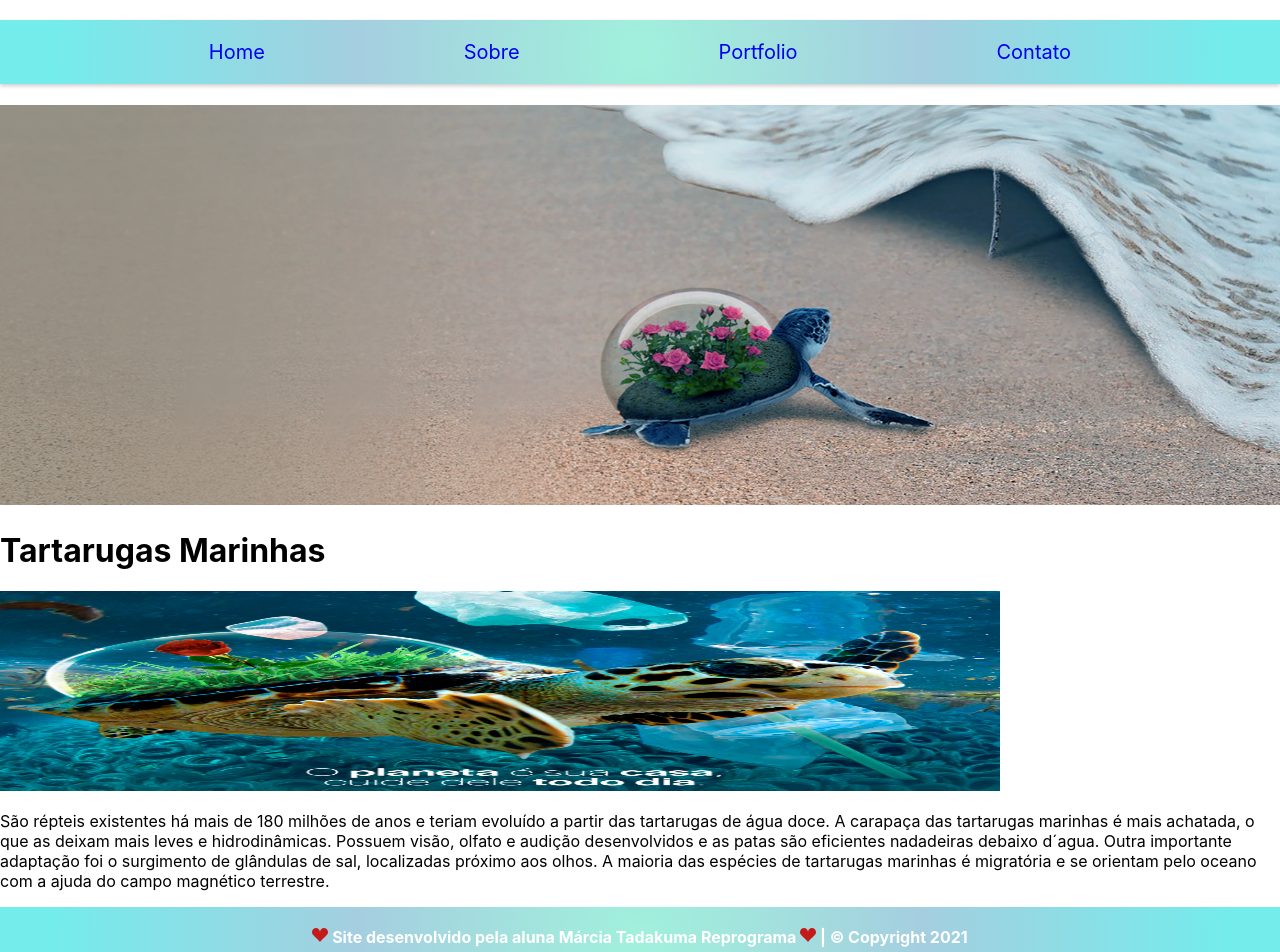
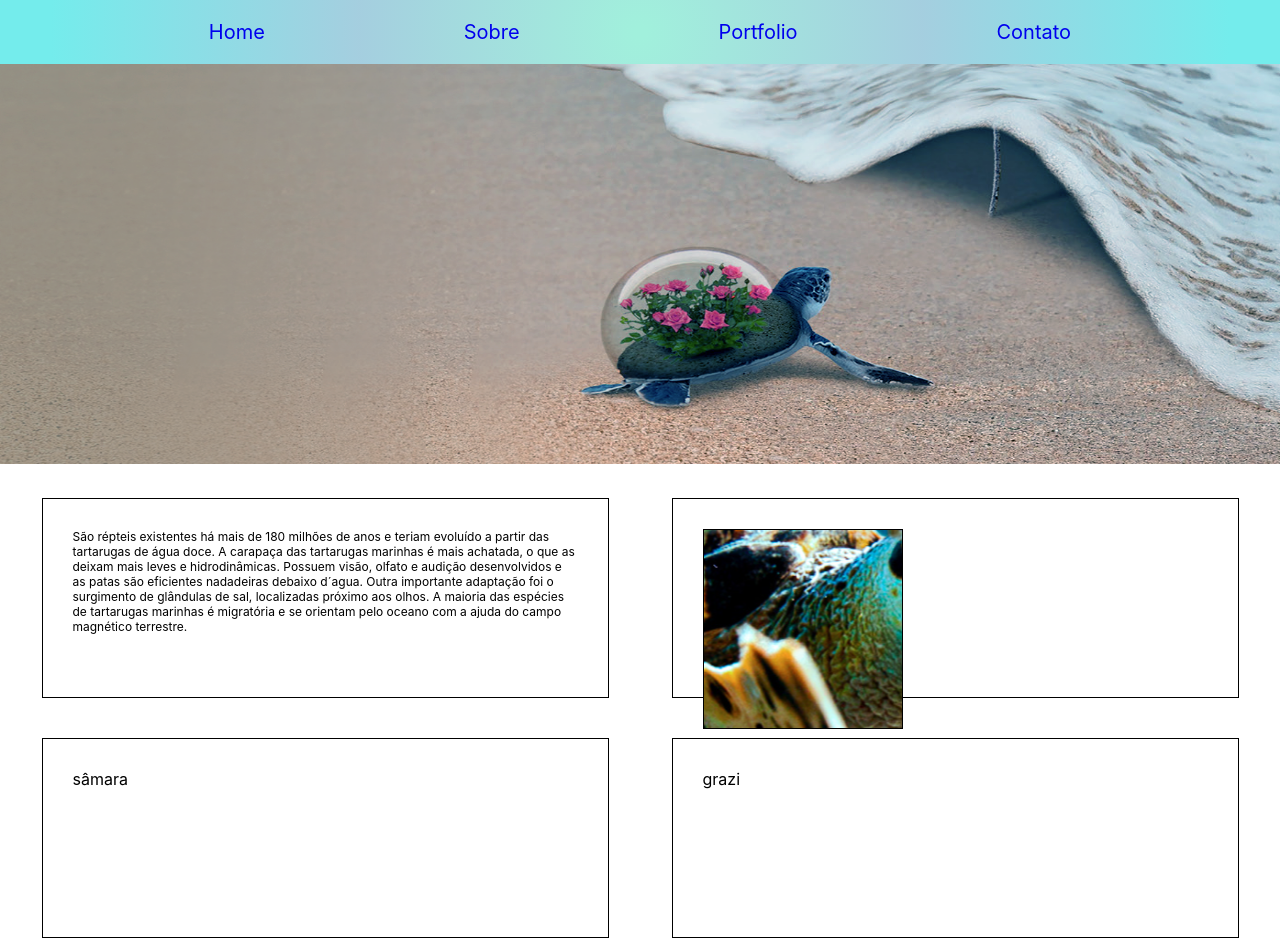
Before and after one commit to Marciatkm/projeto-finale-reprograma, a React (Create React App) app: page / in a window 1280 px wide. Shown: the top 952 px of the page. Built offline with nearby package versions, Linux system fonts and the light colour scheme.

Commit message:
:dizzy_face:

```diff
--- a/src/componentes/Conteudo/Conteudo.jsx
+++ b/src/componentes/Conteudo/Conteudo.jsx
@@ -6,20 +6,19 @@ import Imagens from "../Imagens/Imagens"
 const Conteudo = () => {
     return(
         <>
+        <div class="container">
+        <div class="child"><p className=" primeiro-paragrafro">São répteis existentes há mais de 180 milhões de anos e teriam evoluído a partir das tartarugas de água doce. A carapaça das tartarugas marinhas é mais achatada, o que as deixam mais leves e hidrodinâmicas. Possuem visão, olfato e audição desenvolvidos e as patas são eficientes nadadeiras debaixo d´agua. Outra importante adaptação foi o surgimento de glândulas de sal, localizadas próximo aos olhos. A maioria das espécies de tartarugas marinhas é migratória e se orientam pelo oceano com a ajuda do campo magnético terrestre.</p>
 
-           <h1 className="titulo">Tartarugas Marinhas</h1>
+        </div>
+        <div class="child"><div className="turtle-img"></div></div>
+        <div class="child">sâmara</div>
+        <div class="child">grazi</div>
+    </div>
 
 
 
-               <div  className=" container">
-
-               <Imagens className="imagem" image={Planeta} ></Imagens>
-
-               <p className=" primeiro-paragrafro">São répteis existentes há mais de 180 milhões de anos e teriam evoluído a partir das tartarugas de água doce. A carapaça das tartarugas marinhas é mais achatada, o que as deixam mais leves e hidrodinâmicas. Possuem visão, olfato e audição desenvolvidos e as patas são eficientes nadadeiras debaixo d´agua. Outra importante adaptação foi o surgimento de glândulas de sal, localizadas próximo aos olhos. A maioria das espécies de tartarugas marinhas é migratória e se orientam pelo oceano com a ajuda do campo magnético terrestre.</p>
 
 
-
-                </div>
 
         </>
 
--- a/src/componentes/Conteudo/conteudo.styles.css
+++ b/src/componentes/Conteudo/conteudo.styles.css
@@ -1,5 +1,39 @@
-.imagem{
+*{
+    margin: 0;
+    padding: 0;
+    box-sizing: border-box;
+}
+.container{
+    height: 100%;
     display: flex;
-    width: 65px;
-    height: 64px;
+    padding: 10px;
+    flex-direction: row;
+    flex-wrap: wrap;
+    justify-content:space-around;
+    align-items: center;
 }
+.child{
+    width: 45%;
+    height: 200px;
+    padding: 30px;
+    margin: 20px;
+    background-color: white;
+    border: 1px solid black;
+}
+.primeiro-paragrafro{
+    font-size: 12px;
+
+}
+.turtle-img{
+    background-image: url(../../assets/Tartaruga-planeta.png);
+    width: 200px;
+    height: 200px;
+    background-repeat: no-repeat;
+    background-position: center;
+    border: 1px solid black;
+}
+/* .imagem{
+    width: 15%;
+    height: 100px;
+    border: 1px solid black;
+} */
--- a/src/componentes/Header/header.styles.css
+++ b/src/componentes/Header/header.styles.css
@@ -1,8 +1,8 @@
 .header {
     padding: 80px;
     text-align: center;
-    color: white;
-    background-color: black;
+    color: black;
+    background-color:white;
     background-size: cover;
     height: 500px;
   }
--- a/src/componentes/Imagens/imagens.styles.css
+++ b/src/componentes/Imagens/imagens.styles.css
@@ -2,8 +2,9 @@
 
 
 .fotos imagem{
-    display: flex;
-    width: 10px;
-    height: 64px;
-
+    width: 200px;
+    height: 200px;
+    background-repeat: no-repeat;
+    background-position: center;
+    border: 1px solid black;
 }
--- a/src/componentes/Quiz/quiz.styles.css
+++ b/src/componentes/Quiz/quiz.styles.css
@@ -5,6 +5,7 @@
 
 
 .app {
+
   background: rgb(34,113,47);
   background: radial-gradient(circle, rgba(34,113,47,0.6227533249627977) 43%, rgba(97,140,208,1) 84%);
     width: 450px;
@@ -14,7 +15,11 @@
     padding: 20px;
     box-shadow: 10px 10px 42px 0px rgba(0, 0, 0, 0.75);
     display: flex;
-    justify-content: space-evenly;
+    justify-content: center;
+    align-items: center;
+    margin: 500px;
+    bottom: 100px;
+
   }
 
   .score-section {
@@ -86,7 +91,7 @@
   }
 
   button:hover {
-    background-color: #971bbd;
+    background-color: #80f3fc;
   }
 
   button:focus {
--- a/src/pages/Contato/Contato.js
+++ b/src/pages/Contato/Contato.js
@@ -16,42 +16,30 @@ const Contato = () => {
 
     <Header image={ImageContato}>Chama no contatinho</Header>
 
-    <div className="redes-sociais">
-     <br /><br />
-     <br /><br />
-     <br /><br />
-
     <div className='main'>
     <img src="https://j.gifs.com/Y7lgwY.gif" alt="foto" />
       <div>
            <h2>Márcia Tadakuma</h2>
            <p>Desenvolvedora Jr</p>
-
       </div>
-
-     </div >
+    </div>
+    <div className="redes-sociais">
       <p className="siga">Siga-me nas redes sociais:</p>
       <p className='email'> <SiMinutemailer size={21} color="rgb(56, 56, 56)"/>  marciatadakuma@gmail.com</p>
-
-       <div className='icones' >
-
+      <div>
       <a href="https://github.com/marciatkm" target="_blank" rel="noreferrer">
            <DiGithubBadge size={92} color="rgb(56, 56, 56)"/>
          </a>
          <a href="https://linkedin.com/in/marcia-tadakuma" target="_blank" rel="noreferrer">
            <TiSocialLinkedinCircular size={89} color="rgb(56, 56, 56)"/>
          </a>
-         <a href="https://www.instagram.com/marcinhatkm/"  target="_blank" rel="noreferrer">
+         <a href="https://www.instagram.com/marcinhatkm/"  target="_blank" rel="noreferrer"> </a>
           <TiSocialInstagramCircular size={88} color="rgb(56, 56, 56)"/>
-        </a>
+      </div>
+    </div>
 
 
-      </div>
 
-    </div>
-
-    <br /><br />
-    <br /><br />
 
     <Footer/>
 
```
Also changed, not shown: src/assets/contato.svg, src/assets/portfolio.svg. Lines whose indentation alone changed are shown as unchanged.
